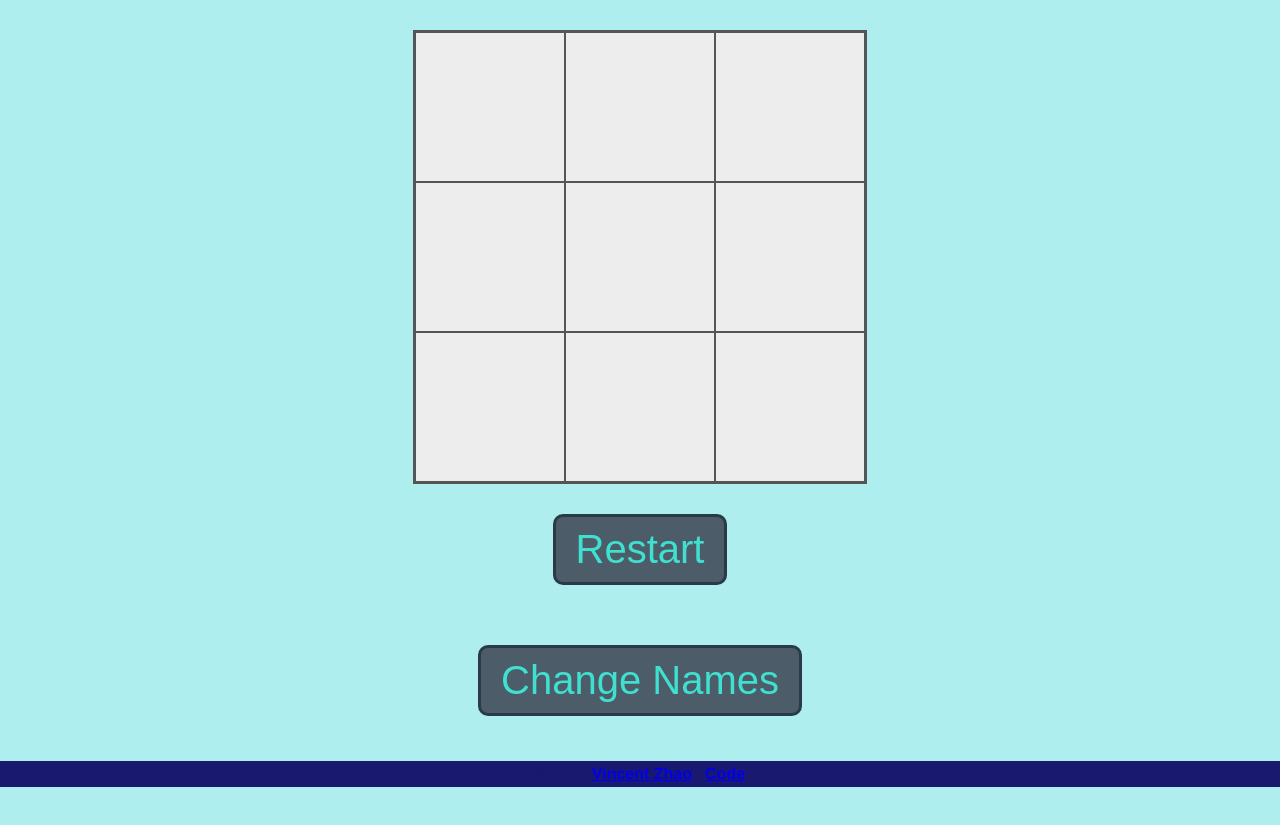
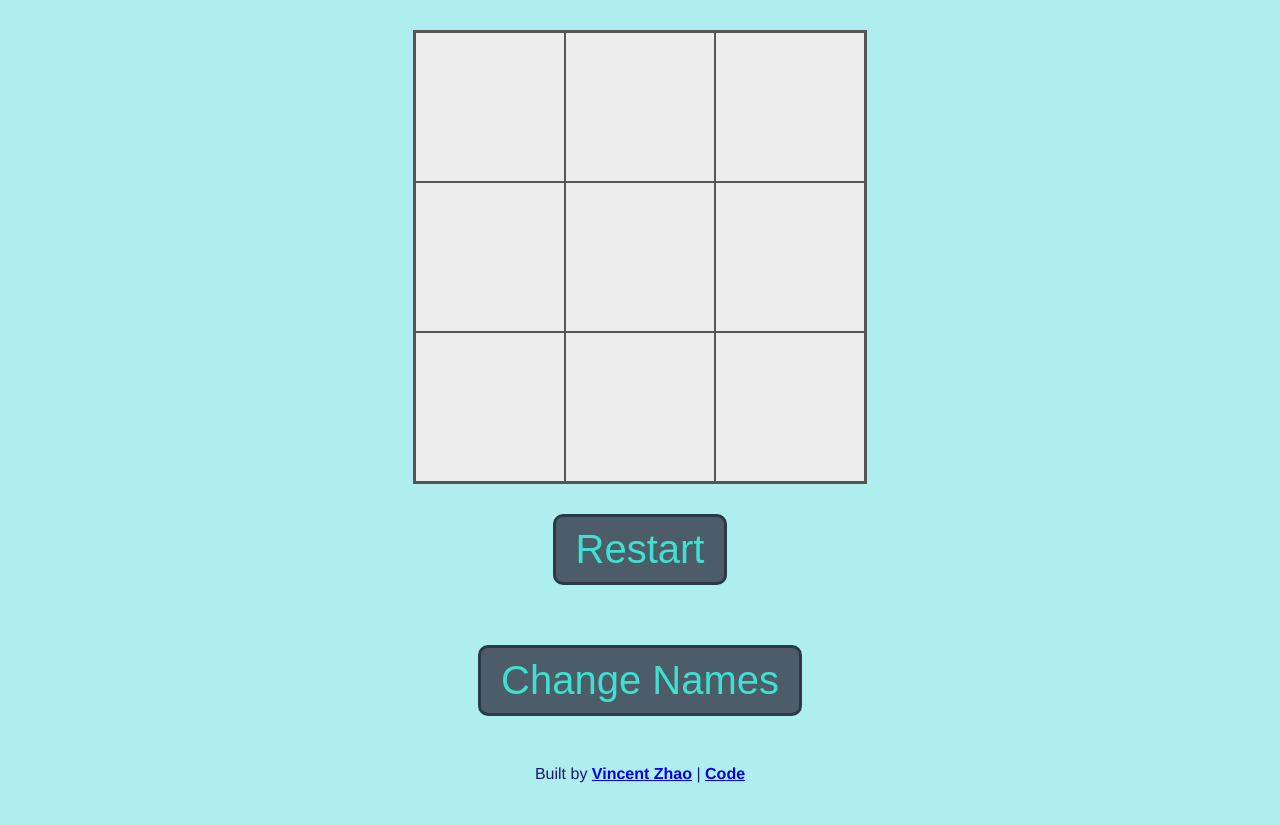
Before and after one commit to VincentZ-42/TicTacToe, a plain HTML site: page index.html in a window 1280 px wide. Shown: the part 261-1086 px from the top of the page. Drawn offline with Linux system fonts and the light colour scheme.

Commit message:
revert footer background

```diff
--- a/style.css
+++ b/style.css
@@ -139,7 +139,6 @@ body {
 .footer {
   text-align: center;
   margin-top: 15px;
-  background-color: var(--header-background-color);
 }
 
 .footer-link {
```
